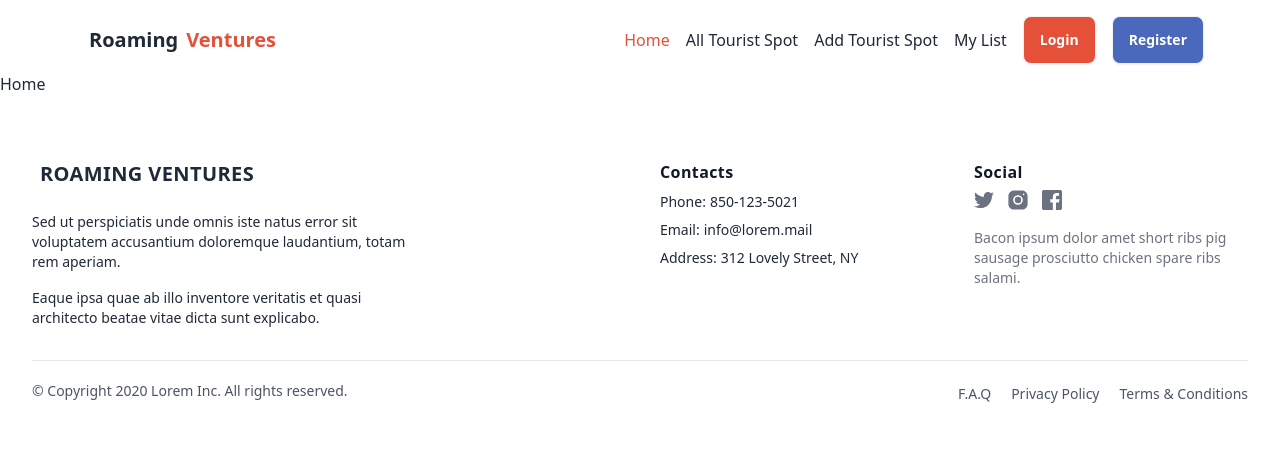
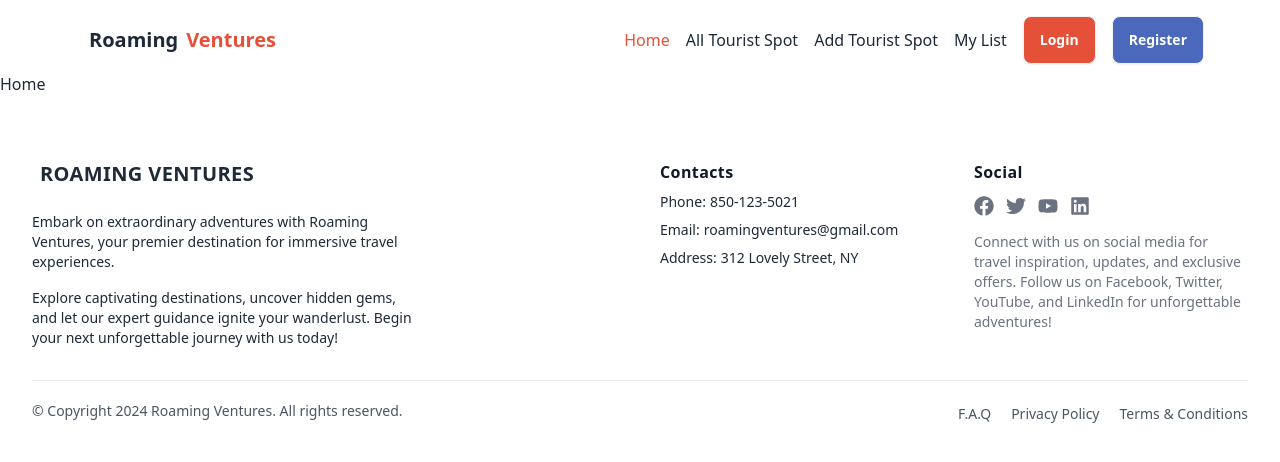
Before and after one commit to nasib15/roaming-ventures-client, a React (Vite) app: page / in a window 1280 px wide. Shown: the top 462 px of the page. Built offline with nearby package versions, Linux system fonts and the light colour scheme.

Commit message:
footer done

```diff
--- a/package.json
+++ b/package.json
@@ -14,6 +14,7 @@
     "match-sorter": "^6.3.4",
     "react": "^18.2.0",
     "react-dom": "^18.2.0",
+    "react-icons": "^5.1.0",
     "react-router-dom": "^6.23.0",
     "sort-by": "^1.2.0"
   },
--- a/src/components/Footer.jsx
+++ b/src/components/Footer.jsx
@@ -1,21 +1,28 @@
-export const Footer = () => {
+import { FaFacebook, FaTwitter, FaYoutube, FaLinkedin } from "react-icons/fa";
+
+const Footer = () => {
   return (
     <div className="px-4 pt-16 mx-auto sm:max-w-xl md:max-w-full lg:max-w-screen-xl md:px-24 lg:px-8">
       <div className="grid gap-10 row-gap-6 mb-8 sm:grid-cols-2 lg:grid-cols-4">
         <div className="sm:col-span-2">
-          <a href="/" aria-label="Go home" className="tracking-wide inline-flex items-center">
+          <a
+            href="/"
+            aria-label="Go home"
+            className="tracking-wide inline-flex items-center"
+          >
             <span className="ml-2 text-xl font-bold text-gray-800 uppercase">
               Roaming Ventures
             </span>
           </a>
           <div className="mt-6 lg:max-w-sm">
             <p className="text-sm text-gray-800">
-              Sed ut perspiciatis unde omnis iste natus error sit voluptatem
-              accusantium doloremque laudantium, totam rem aperiam.
+              Embark on extraordinary adventures with Roaming Ventures, your
+              premier destination for immersive travel experiences.
             </p>
             <p className="mt-4 text-sm text-gray-800">
-              Eaque ipsa quae ab illo inventore veritatis et quasi architecto
-              beatae vitae dicta sunt explicabo.
+              Explore captivating destinations, uncover hidden gems, and let our
+              expert guidance ignite your wanderlust. Begin your next
+              unforgettable journey with us today!
             </p>
           </div>
         </div>
@@ -37,12 +44,12 @@ export const Footer = () => {
           <div className="flex">
             <p className="mr-1 text-gray-800">Email:</p>
             <a
-              href="mailto:info@lorem.mail"
+              href="mailto:roamingventures@gmail.com"
               aria-label="Our email"
               title="Our email"
               className="transition-colors duration-300 text-deep-purple-accent-400 hover:text-deep-purple-800"
             >
-              info@lorem.mail
+              roamingventures@gmail.com
             </a>
           </div>
           <div className="flex">
@@ -63,42 +70,46 @@ export const Footer = () => {
           <span className="text-base font-bold tracking-wide text-gray-900">
             Social
           </span>
-          <div className="flex items-center mt-1 space-x-3">
+          <div className="flex items-center mt-3 space-x-3 text-xl">
             <a
-              href="/"
+              href="https://www.facebook.com"
+              target="_blank"
               className="text-gray-500 transition-colors duration-300 hover:text-deep-purple-accent-400"
             >
-              <svg viewBox="0 0 24 24" fill="currentColor" className="h-5">
-                <path d="M24,4.6c-0.9,0.4-1.8,0.7-2.8,0.8c1-0.6,1.8-1.6,2.2-2.7c-1,0.6-2,1-3.1,1.2c-0.9-1-2.2-1.6-3.6-1.6 c-2.7,0-4.9,2.2-4.9,4.9c0,0.4,0,0.8,0.1,1.1C7.7,8.1,4.1,6.1,1.7,3.1C1.2,3.9,1,4.7,1,5.6c0,1.7,0.9,3.2,2.2,4.1 C2.4,9.7,1.6,9.5,1,9.1c0,0,0,0,0,0.1c0,2.4,1.7,4.4,3.9,4.8c-0.4,0.1-0.8,0.2-1.3,0.2c-0.3,0-0.6,0-0.9-0.1c0.6,2,2.4,3.4,4.6,3.4 c-1.7,1.3-3.8,2.1-6.1,2.1c-0.4,0-0.8,0-1.2-0.1c2.2,1.4,4.8,2.2,7.5,2.2c9.1,0,14-7.5,14-14c0-0.2,0-0.4,0-0.6 C22.5,6.4,23.3,5.5,24,4.6z" />
-              </svg>
+              <FaFacebook></FaFacebook>
             </a>
             <a
-              href="/"
+              href="https://www.twitter.com"
+              target="_blank"
               className="text-gray-500 transition-colors duration-300 hover:text-deep-purple-accent-400"
             >
-              <svg viewBox="0 0 30 30" fill="currentColor" className="h-6">
-                <circle cx="15" cy="15" r="4" />
-                <path d="M19.999,3h-10C6.14,3,3,6.141,3,10.001v10C3,23.86,6.141,27,10.001,27h10C23.86,27,27,23.859,27,19.999v-10   C27,6.14,23.859,3,19.999,3z M15,21c-3.309,0-6-2.691-6-6s2.691-6,6-6s6,2.691,6,6S18.309,21,15,21z M22,9c-0.552,0-1-0.448-1-1   c0-0.552,0.448-1,1-1s1,0.448,1,1C23,8.552,22.552,9,22,9z" />
-              </svg>
+              <FaTwitter></FaTwitter>
             </a>
             <a
-              href="/"
+              href="https://www.youtube.com"
+              target="_blank"
               className="text-gray-500 transition-colors duration-300 hover:text-deep-purple-accent-400"
             >
-              <svg viewBox="0 0 24 24" fill="currentColor" className="h-5">
-                <path d="M22,0H2C0.895,0,0,0.895,0,2v20c0,1.105,0.895,2,2,2h11v-9h-3v-4h3V8.413c0-3.1,1.893-4.788,4.659-4.788 c1.325,0,2.463,0.099,2.795,0.143v3.24l-1.918,0.001c-1.504,0-1.795,0.715-1.795,1.763V11h4.44l-1,4h-3.44v9H22c1.105,0,2-0.895,2-2 V2C24,0.895,23.105,0,22,0z" />
-              </svg>
+              <FaYoutube></FaYoutube>
+            </a>
+            <a
+              href="https://www.linkedin.com"
+              target="_blank"
+              className="text-gray-500 transition-colors duration-300 hover:text-deep-purple-accent-400"
+            >
+              <FaLinkedin></FaLinkedin>
             </a>
           </div>
           <p className="mt-4 text-sm text-gray-500">
-            Bacon ipsum dolor amet short ribs pig sausage prosciutto chicken
-            spare ribs salami.
+            Connect with us on social media for travel inspiration, updates, and
+            exclusive offers. Follow us on Facebook, Twitter, YouTube, and
+            LinkedIn for unforgettable adventures!
           </p>
         </div>
       </div>
       <div className="flex flex-col-reverse justify-between pt-5 pb-10 border-t lg:flex-row">
         <p className="text-sm text-gray-600">
-          © Copyright 2020 Lorem Inc. All rights reserved.
+          © Copyright 2024 Roaming Ventures. All rights reserved.
         </p>
         <ul className="flex flex-col mb-3 space-y-2 lg:mb-0 sm:space-y-0 sm:space-x-5 sm:flex-row">
           <li>
```
Also changed, not shown: 1 other file (tests, documents, lock files or other folders).
